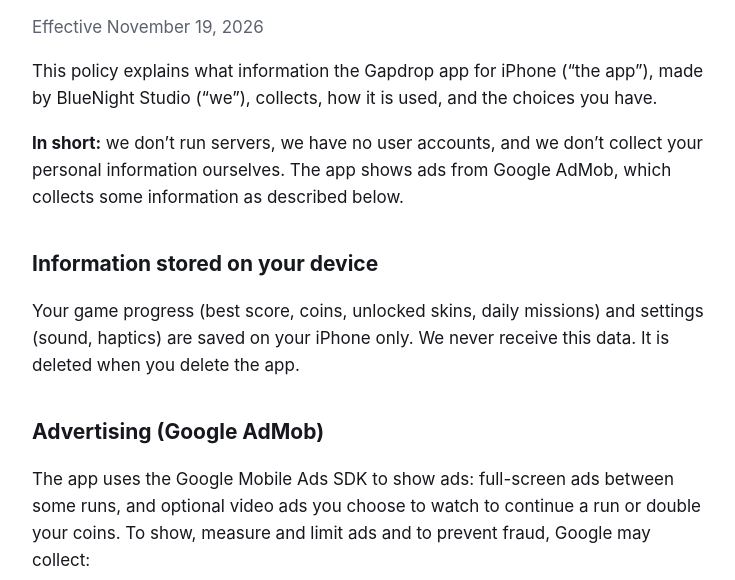
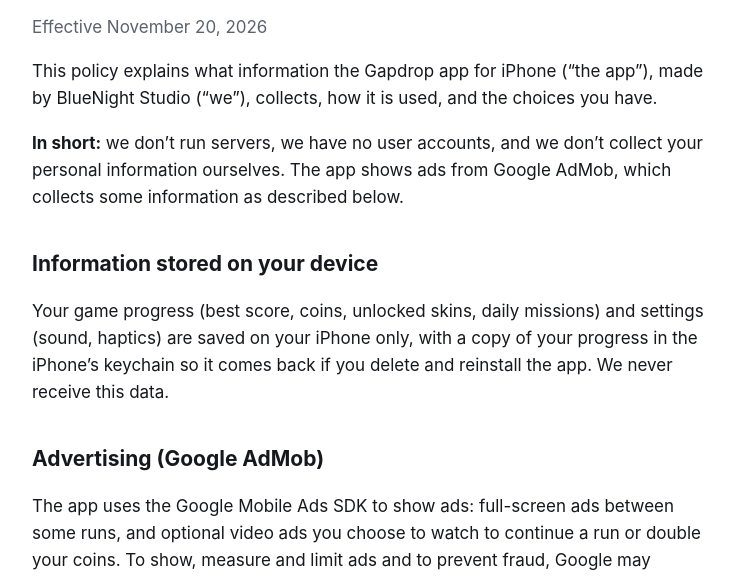
Before and after one commit to bluenighthq/bluenighthq.github.io, a plain HTML site: page gapdrop/privacy/index.html in a window 1280 px wide. Shown: the part 151-731 px from the top of the page, without its empty margins (268-1003 px from the left). Drawn offline with Linux system fonts and the light colour scheme.

Commit message:
Gapdrop privacy: progress survives reinstall via the Keychain
Co-Authored-By: Claude Opus 5.5 <noreply@anthropic.com>

```diff
--- a/gapdrop/privacy/index.html
+++ b/gapdrop/privacy/index.html
@@ -13,14 +13,14 @@
   </header>
 
   <h1>Gapdrop Privacy Policy</h1>
-  <p class="muted">Effective November 19, 2026</p>
+  <p class="muted">Effective November 20, 2026</p>
 
   <p>This policy explains what information the Gapdrop app for iPhone (“the app”), made by BlueNight Studio (“we”), collects, how it is used, and the choices you have.</p>
 
   <p><strong>In short:</strong> we don’t run servers, we have no user accounts, and we don’t collect your personal information ourselves. The app shows ads from Google AdMob, which collects some information as described below.</p>
 
   <h2>Information stored on your device</h2>
-  <p>Your game progress (best score, coins, unlocked skins, daily missions) and settings (sound, haptics) are saved on your iPhone only. We never receive this data. It is deleted when you delete the app.</p>
+  <p>Your game progress (best score, coins, unlocked skins, daily missions) and settings (sound, haptics) are saved on your iPhone only, with a copy of your progress in the iPhone’s keychain so it comes back if you delete and reinstall the app. We never receive this data.</p>
 
   <h2>Advertising (Google AdMob)</h2>
   <p>The app uses the Google Mobile Ads SDK to show ads: full-screen ads between some runs, and optional video ads you choose to watch to continue a run or double your coins. To show, measure and limit ads and to prevent fraud, Google may collect:</p>
@@ -54,7 +54,7 @@
   <p>Gapdrop is not directed at children under 13, and we do not knowingly collect personal information from children.</p>
 
   <h2>Your rights</h2>
-  <p>Because we don’t hold your personal information, there is nothing for us to access, correct or delete. Deleting the app removes your game data from your device. For information collected by Google for ads, use the choices above or <a href="https://myadcenter.google.com/">Google’s My Ad Center</a>. If you have a question or request, contact us below.</p>
+  <p>Because we don’t hold your personal information, there is nothing for us to access, correct or delete. Erasing your iPhone removes your game data; deleting the app alone keeps your progress for a reinstall. For information collected by Google for ads, use the choices above or <a href="https://myadcenter.google.com/">Google’s My Ad Center</a>. If you have a question or request, contact us below.</p>
 
   <h2>Changes to this policy</h2>
   <p>If we change this policy, we will update it on this page and change the effective date above.</p>
```
